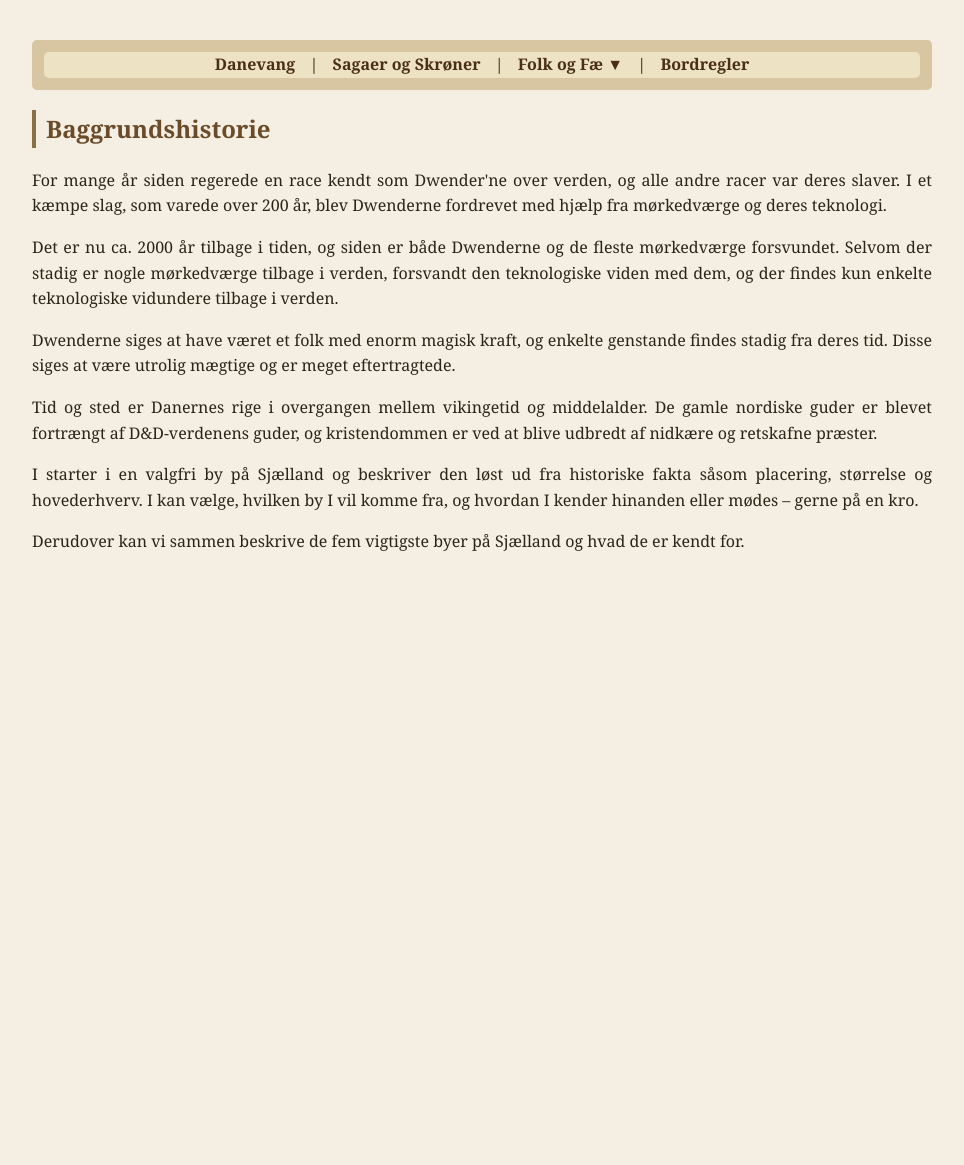
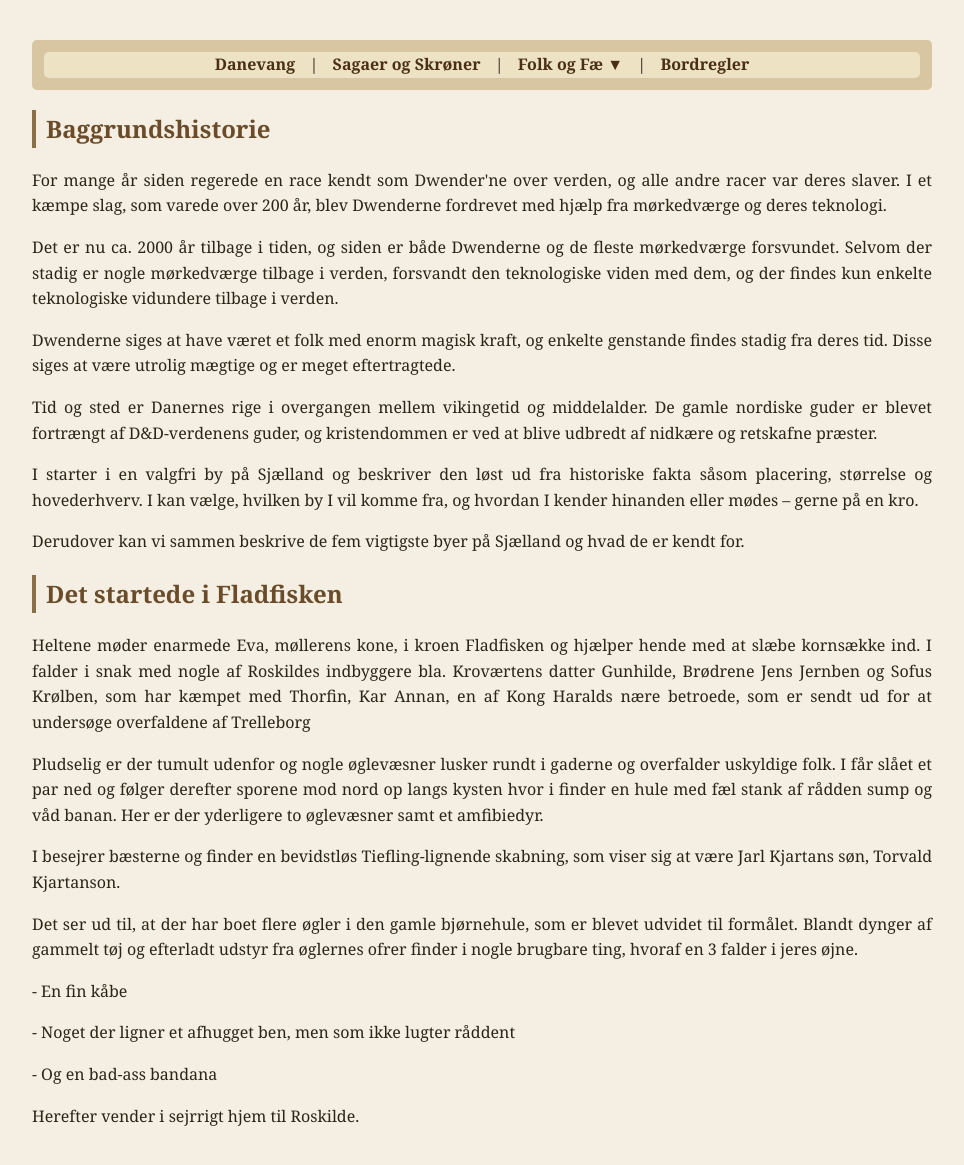
Before and after one commit to Stoffer75/den2side.dk, a Jekyll site: the page built from baggrund.html, in a window 1280 px wide. Shown: the whole page, without its empty margins (158-1122 px from the left). Built offline with Jekyll 4.4.1, drawn with Linux system fonts in a browser that asks for light colours; before the commit the page ends 900 px from its top, so only the background shows below that.

Commit message:
Update baggrund.html

```diff
--- a/baggrund.html
+++ b/baggrund.html
@@ -2,7 +2,7 @@
 layout: default
 title: Danevang
 ---
-    <h2>Baggrundshistorie</h2>
+<h2>Baggrundshistorie</h2>
 
     <p>
         For mange år siden regerede en race kendt som Dwender'ne over verden,
@@ -42,3 +42,33 @@ title: Danevang
         Derudover kan vi sammen beskrive de fem vigtigste byer på Sjælland og
         hvad de er kendt for.
     </p>
+
+<h2>Det startede i Fladfisken</h2>
+
+    <p>
+        Heltene møder enarmede Eva, møllerens kone, i kroen Fladfisken og hjælper hende med at slæbe kornsække ind.
+        I falder i snak med nogle af Roskildes indbyggere bla. Kroværtens datter Gunhilde, Brødrene Jens Jernben og Sofus Krølben, som har kæmpet med Thorfin, Kar Annan,
+        en af Kong Haralds nære betroede, som er sendt ud for at undersøge overfaldene af Trelleborg
+    </p>
+
+    <p>
+        Pludselig er der tumult udenfor og nogle øglevæsner lusker rundt i gaderne og overfalder uskyldige folk.
+        I får slået et par ned og følger derefter sporene mod nord op langs kysten hvor i finder en hule med fæl stank af rådden sump og våd banan.
+        Her er der yderligere to øglevæsner samt et amfibiedyr.
+    </p>
+
+    <p>
+        I besejrer bæsterne og finder en bevidstløs Tiefling-lignende skabning, som viser sig at være Jarl Kjartans søn, Torvald Kjartanson.
+    </p>
+
+    <p>
+        Det ser ud til, at der har boet flere øgler i den gamle bjørnehule, som er blevet udvidet til formålet.
+        Blandt dynger af gammelt tøj og efterladt udstyr fra øglernes ofrer finder i nogle brugbare ting, hvoraf en 3 falder i jeres øjne.
+    </p>
+        <p>- En fin kåbe</p>
+        <p>- Noget der ligner et afhugget ben, men som ikke lugter råddent</p>
+        <p>- Og en bad-ass bandana</p>
+
+    <p>
+        Herefter vender i sejrrigt hjem til Roskilde.
+    </p>
```
